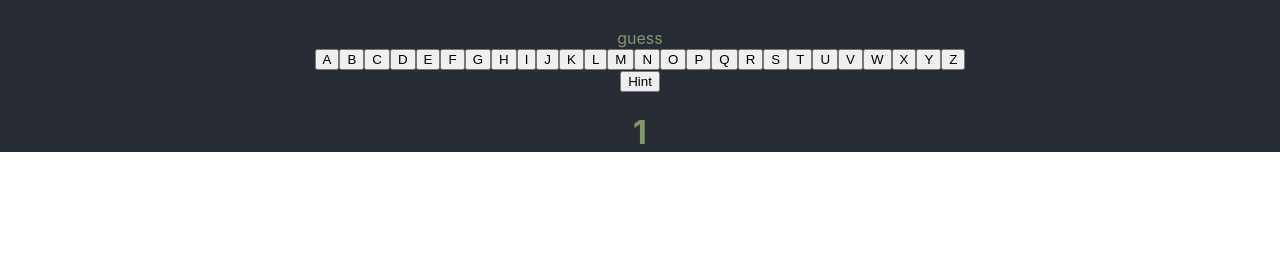
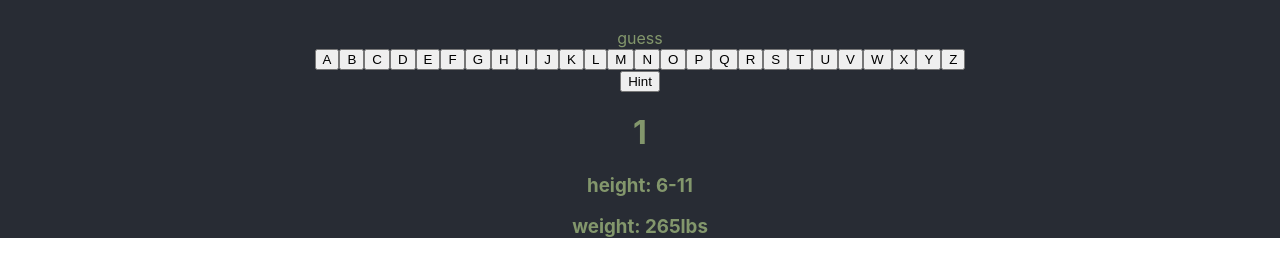
Before and after one commit to jmarcos00312/NBAdle, a React (Create React App) app: page / in a window 1280 px wide. Both pictures are taken after a click on the button "Hint". Shown: the part 510-786 px from the top of the page. Built offline with nearby package versions, Linux system fonts and the light colour scheme.

Commit message:
conditional rendering for hint counter done

```diff
--- a/src/App.js
+++ b/src/App.js
@@ -6,7 +6,7 @@ import Hint from './components/Hint'
 
 function App() {
 
-  const [gameOver, setGameOver] = useState(false)
+  const [gameOver, setGameOver] = useState(true)
 
 
   const players = {
@@ -30,7 +30,7 @@ function App() {
       <div>
         <Guess players={players} />
         <Keyboard />
-        {gameOver ? <div>You lost</div> : <Hint players={players} setGameOver={setGameOver} gameOver={gameOver} />}
+        {gameOver ? <Hint players={players} setGameOver={setGameOver} gameOver={gameOver} /> : <div>You lost</div>}
 
       </div>
     </div>
--- a/src/components/Hint.js
+++ b/src/components/Hint.js
@@ -6,20 +6,44 @@ function Hint({ players, setGameOver, gameOver }) {
     const userLost = () => {
         setHintCounter(hintCounter + 1)
         if (hintCounter === 5) {
-            setGameOver(true)
+            setGameOver(!gameOver)
         }
-
-
     }
     console.log(gameOver)
 
+    let oneHint = <div>
+        <h3>height: {players.height}</h3>
+        <h3>weight: {players.weight}</h3>
+    </div>
+    let twoHint = <div>
+        {oneHint}       <h3>jersey number: {players.jersey}</h3>
+
+    </div>
+    let threeHint = <div>{twoHint} <h3>college: {players.college}</h3>
+    </div>
+    let fourHint = <div>{threeHint} <h3>team: {players.team}</h3></div>
+    let fiveHint = <div>{fourHint} <h3>country: {players.country}</h3></div>
+
+
     return (
-        <div className="hintButton">
+        <div>
+            {hintCounter !== 6 && (
+                <div>
+                    {/* <!-- Rod --> */}
+                    {hintCounter <= 4 && <button onClick={userLost}>Hint</button>}
 
-            <button onClick={userLost}>Hint</button>
-            <h1>{hintCounter}</h1>
+                    <h1>{hintCounter}</h1>
+                    {hintCounter === 1 && oneHint}
+                    {hintCounter === 2 && twoHint}
+                    {hintCounter === 3 && threeHint}
+                    {hintCounter === 4 && fourHint}
+                    {hintCounter === 5 && fiveHint}
+
+                </div>
+            )}
         </div>
     )
+
 }
 
 export default Hint
```
